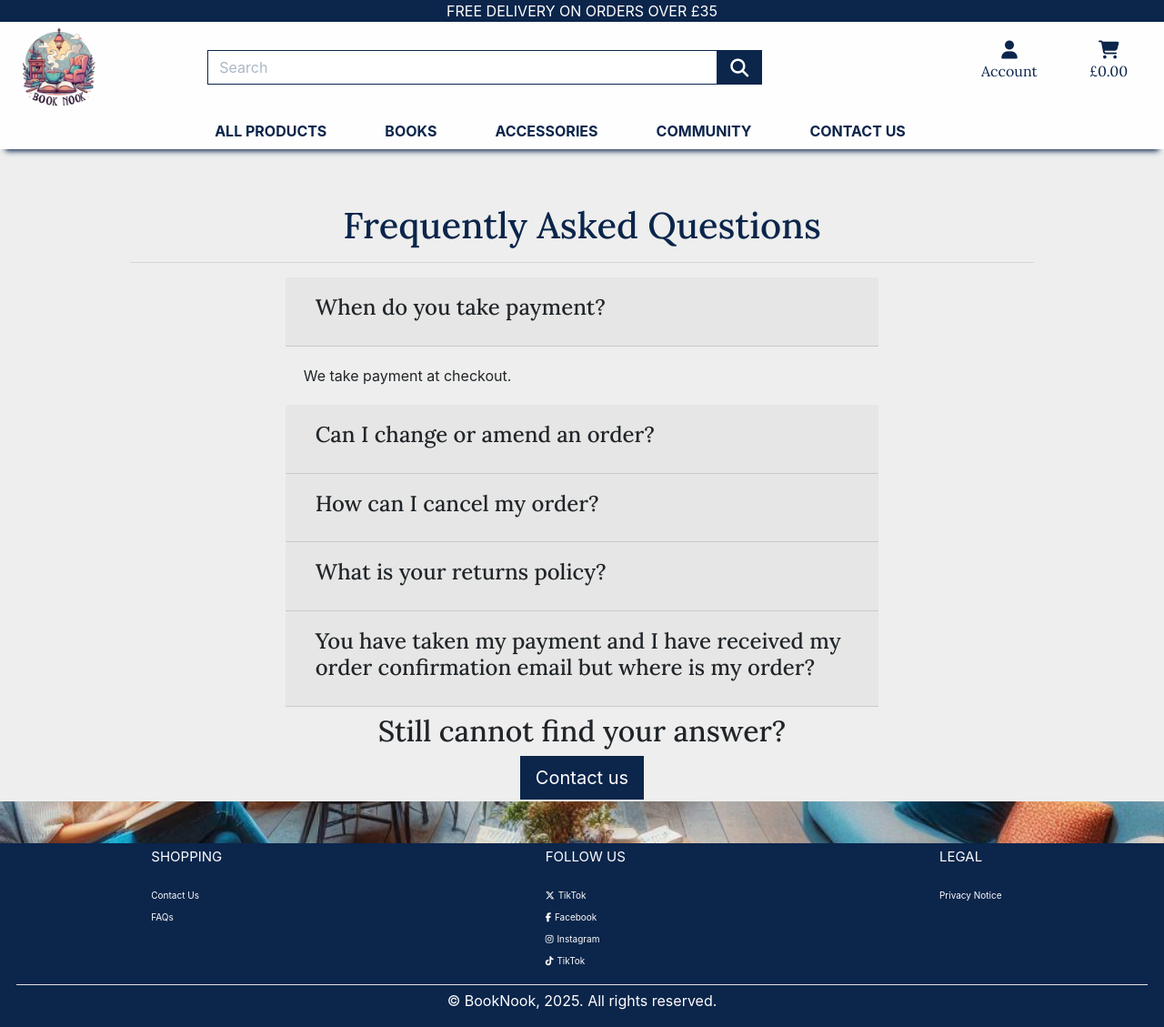
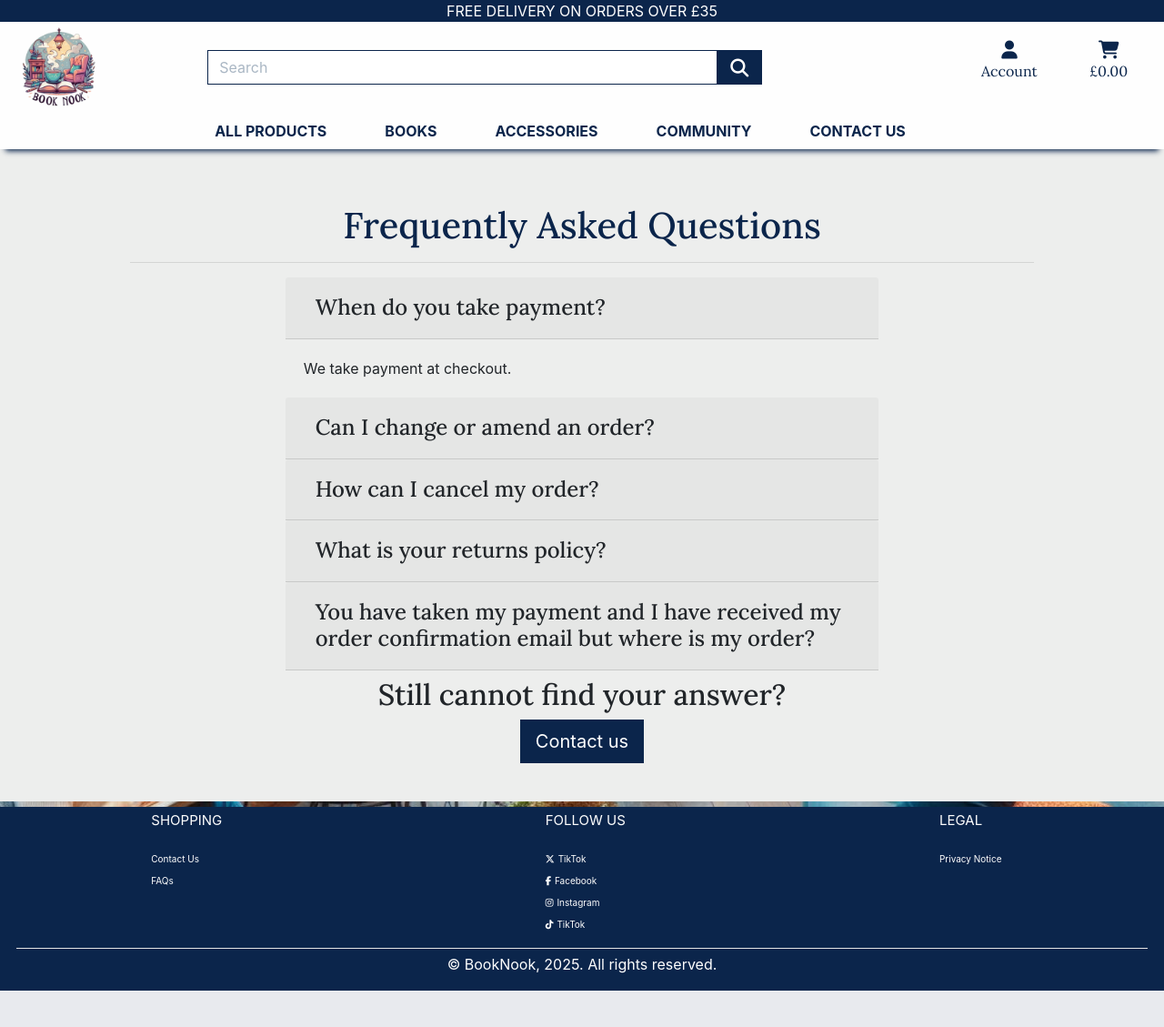
Before and after one commit to bpstephanie/booknook, a Django app: page /info/faqs/ in a window 1280 px wide. Shown: the whole page at 91% size. After the commit the page ends 1089 px from the top, so only its background shows below. Run offline with Django 3.2, Linux system fonts and the light colour scheme; parts of the project's set-up code (start-up, migrations or seed data) failed here and were passed over; some libraries are stand-ins or nearby versions.

Commit message:
Corrected colour of text on contact page, changed h3 and h4 elements to divs on faqs

```diff
--- a/info/templates/info/contact.html
+++ b/info/templates/info/contact.html
@@ -22,9 +22,9 @@
             <h1 class="text-cream">Contact Us</h1>
             <hr>
         </div>
-        <div class="row">
-            <div class="col-8 text-cream">
-                <h3 class="text-navy">
+        <div class="row text-cream">
+            <div class="col-8">
+                <h3>
                     For any enquiries, please call us on 020 8875 9737 or email us at <a href="mailto:info@booknook.com" class="text-decoration-none text-cream">info@booknook.com</a>.
                     Alternatively, you can fill in the enquiry form below.
                 </h3>
--- a/info/templates/info/faqs.html
+++ b/info/templates/info/faqs.html
@@ -27,11 +27,11 @@
                 <div id="accordion">
                     <div class="faq-card">
                         <div class="card-header" id="headingOne">
-                            <h3 class="mb-0">
+                            <div class="mb-0">
                                 <button class="btn lora-bold collapsed" data-toggle="collapse" data-target="#collapseOne" aria-expanded="true" aria-controls="collapseOne">
-                                    <h4 class="text-left">When do you take payment?</h4>
+                                    <span class="text-left h4 lora">When do you take payment?</span>
                                 </button>
-                            </h3>
+                            </div>
                         </div>
                         <div id="collapseOne" class="collapsed" aria-labelledby="headingOne" data-parent="#accordion">
                             <div class="card-body">
@@ -41,11 +41,11 @@
                     </div>
                     <div class="faq-card">
                         <div class="card-header" id="headingTwo">
-                            <h3 class="mb-0">
+                            <div class="mb-0">
                                 <button class="btn lora-bold collapsed" data-toggle="collapse" data-target="#collapseTwo" aria-expanded="false" aria-controls="collapseTwo">
-                                    <h4 class="text-left">Can I change or amend an order?</h4>
+                                    <span class="text-left h4 lora">Can I change or amend an order?</span>
                                 </button>
-                            </h3>
+                            </div>
                         </div>
                         <div id="collapseTwo" class="collapse" aria-labelledby="headingTwo" data-parent="#accordion">
                             <div class="card-body">
@@ -55,11 +55,11 @@
                     </div>
                     <div class="faq-card">
                         <div class="card-header" id="headingThree">
-                            <h3 class="mb-0">
+                            <div class="mb-0">
                                 <button class="btn lora-bold collapsed" data-toggle="collapse" data-target="#collapseThree" aria-expanded="false" aria-controls="collapseThree">
-                                    <h4 class="text-left">How can I cancel my order?</h4>
+                                    <span class="text-left h4 lora">How can I cancel my order?</span>
                                 </button>
-                            </h3>
+                            </div>
                         </div>
                         <div id="collapseThree" class="collapse" aria-labelledby="headingThree" data-parent="#accordion">
                             <div class="card-body">
@@ -69,11 +69,11 @@
                     </div>
                     <div class="faq-card">
                         <div class="card-header" id="headingFour">
-                            <h3 class="mb-0">
+                            <div class="mb-0">
                                 <button class="btn lora-bold collapsed" data-toggle="collapse" data-target="#collapseFour" aria-expanded="false" aria-controls="collapseFour">
-                                    <h4 class="text-left">What is your returns policy?</h4>
+                                    <span class="text-left h4 lora">What is your returns policy?</span>
                                 </button>
-                            </h3>
+                            </div>
                         </div>
                         <div id="collapseFour" class="collapse" aria-labelledby="headingFour" data-parent="#accordion">
                             <div class="card-body">
@@ -83,11 +83,11 @@
                     </div>
                     <div class="faq-card">
                         <div class="card-header" id="headingFive">
-                            <h3 class="mb-0">
-                                <button class="btn lora-bold collapsed" data-toggle="collapse" data-target="#collapseFive" aria-expanded="false" aria-controls="collapseFive">
-                                    <h4 class="text-left">You have taken my payment and I have received my order confirmation email but where is my order?</h3>
+                            <div class="mb-0">
+                                <button class="text-left btn lora-bold collapsed" data-toggle="collapse" data-target="#collapseFive" aria-expanded="false" aria-controls="collapseFive">
+                                    <span class="h4 lora">You have taken my payment and I have received my order confirmation email but where is my order?</span>
                                 </button>
-                            </h3>
+                            </div>
                         </div>
                         <div id="collapseFive" class="collapse" aria-labelledby="headingFive" data-parent="#accordion">
                             <div class="card-body">
--- a/profiles/templates/profiles/profile.html
+++ b/profiles/templates/profiles/profile.html
@@ -10,7 +10,7 @@
 {% endblock %}
 
 {% block page_header %}
-    <div class="container header-container">
+    <div class="header-container container">
         <div class="row">
             <div class="col"></div>
         </div>
--- a/templates/base.html
+++ b/templates/base.html
@@ -181,8 +181,8 @@
     {% endblock %}
 
     <main class="flex-grow-1">
-        {% block content %}
-        {% endblock %}
+      {% block content %}
+      {% endblock %}
     </main>
 
     <!-- Footer -->
```
